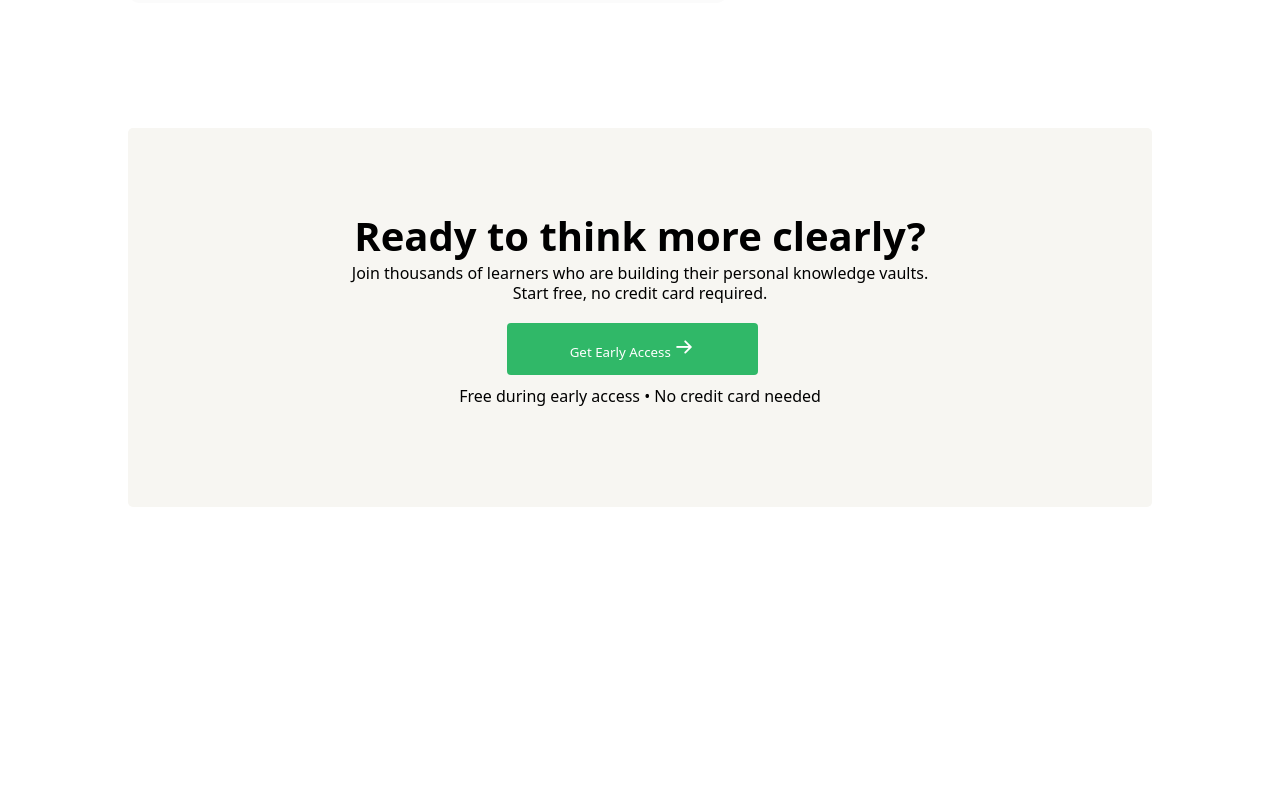
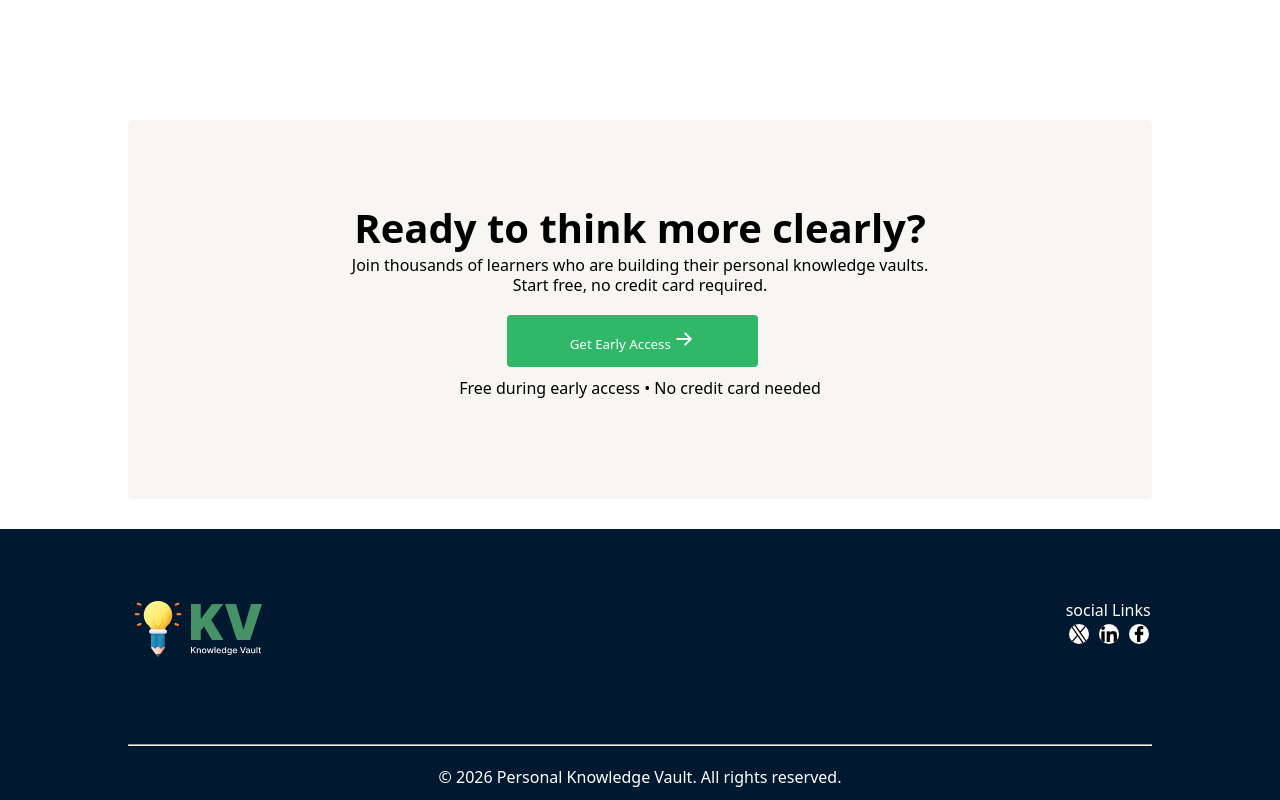
Before and after one commit to tawsifulMostafa/first_assignment, a plain HTML site: page index.html in a window 1280 px wide. Shown: the part 2000-2800 px from the top of the page. Before the commit the page ends 2537 px from the top, so only its background shows below. Drawn offline with Linux system fonts and the light colour scheme.

Commit message:
assignment completed

```diff
--- a/index.html
+++ b/index.html
@@ -14,7 +14,7 @@
 
 
         <nav>
-            <div class="logo"><img src="../images/logo-footer.png" alt=""></div>
+            <div class="logo"><img src="../images/logo-navbar.png" alt=""></div>
         </nav>
 
         <div>
@@ -37,7 +37,7 @@
             <p>Early Access Now Open</p>
             <h1 class="for-green">Structured Thinking,</h1>
             <h1 id="for-green">Not Just-Taking</h1>
-            <p>A Private space to store notes,links,and learning summaries, designed to help you to think
+            <p>A Private space to store notes,links,and learning summaries, designed to <br> help you to think
                 clearly,connect ideas and turn learning into long term knowledge</p>
             <div class="btn-three">
                 <button class="btn-two">Start building your vault</button>
@@ -133,13 +133,39 @@
     <section>
         <div class="ready-to-think">
             <h1 class="ready-h3">Ready to think more clearly?</h1>
-            <p class="Personal-knowledge"> Join thousands of learners who are building their personal knowledge vaults. <br> Start free, no credit card
+            <p class="Personal-knowledge"> Join thousands of learners who are building their personal knowledge vaults.
+                <br> Start free, no credit card
                 required.</p>
             <button class="btn-two" id="btn-2_id">Get Early Access <img src="images/ArrowRight.png" alt=""></button>
             <p class="free-during">Free during early access • No credit card needed</p>
         </div>
     </section>
 
+
+    <!-- Footer started -->
+    <footer>
+        <div class="footer-container">
+            <div class="footer-container1">
+                <div class="img-container"><img src="images/logo-footer.png" alt=""></div>
+                <div class="social-links">
+                    <p>social Links</p>
+                    <div class="social-logo-container">
+                        <img class="social-logo-img" src="images/twitter.png" alt="">
+                        <img class="social-logo-img" src="images/linkedin.png" alt="">
+                        <img class="social-logo-img" src="images/facebook.png" alt="">
+                    </div>
+                </div>
+            </div>
+
+            <hr>
+
+        </div>
+        <p class="copyright-text">
+            © 2026 Personal Knowledge Vault. All rights reserved.
+        </p>
+    </footer>
+
+    <!-- Footer Ended -->
 </body>
 
 </html>
--- a/style.css
+++ b/style.css
@@ -24,10 +24,13 @@
 #header-list {
     list-style: none;
     display: flex;
-    gap: 32px;
+    gap: 10px;
     margin-top: 34px;
-
+    font-size: 14px;
     color: #000000;
+}
+#header-list li{
+    padding-right: 10px;
 }
 
 .btn-one {
@@ -259,3 +262,46 @@
 .free-during{
     margin-top: 10px;
 }
+
+footer{
+    background-color: #001931;
+}
+
+.footer-container1{
+    display: flex;
+    justify-content: space-between;
+    padding-top: 70px;
+}
+
+
+
+.footer-container{
+    width: 80%;
+    margin: 20px auto;
+
+}
+
+.social-logo-img{
+    width: 20px;
+    background-color: white;
+    border-radius: 50%;
+    margin: 3px;
+}
+.social-links{
+    color: white;
+}
+
+hr{
+    margin-top: 80px;
+}
+
+.copyright-text{
+    text-align: center;
+    color: white;
+    padding-bottom: 30px;
+}
+
+button:hover{
+    background-color: #8dcfa9;
+    cursor: pointer;
+}
```
Also changed, not shown: images/facebook.png (added), images/linkedin.png (added), images/twitter.png (added).
